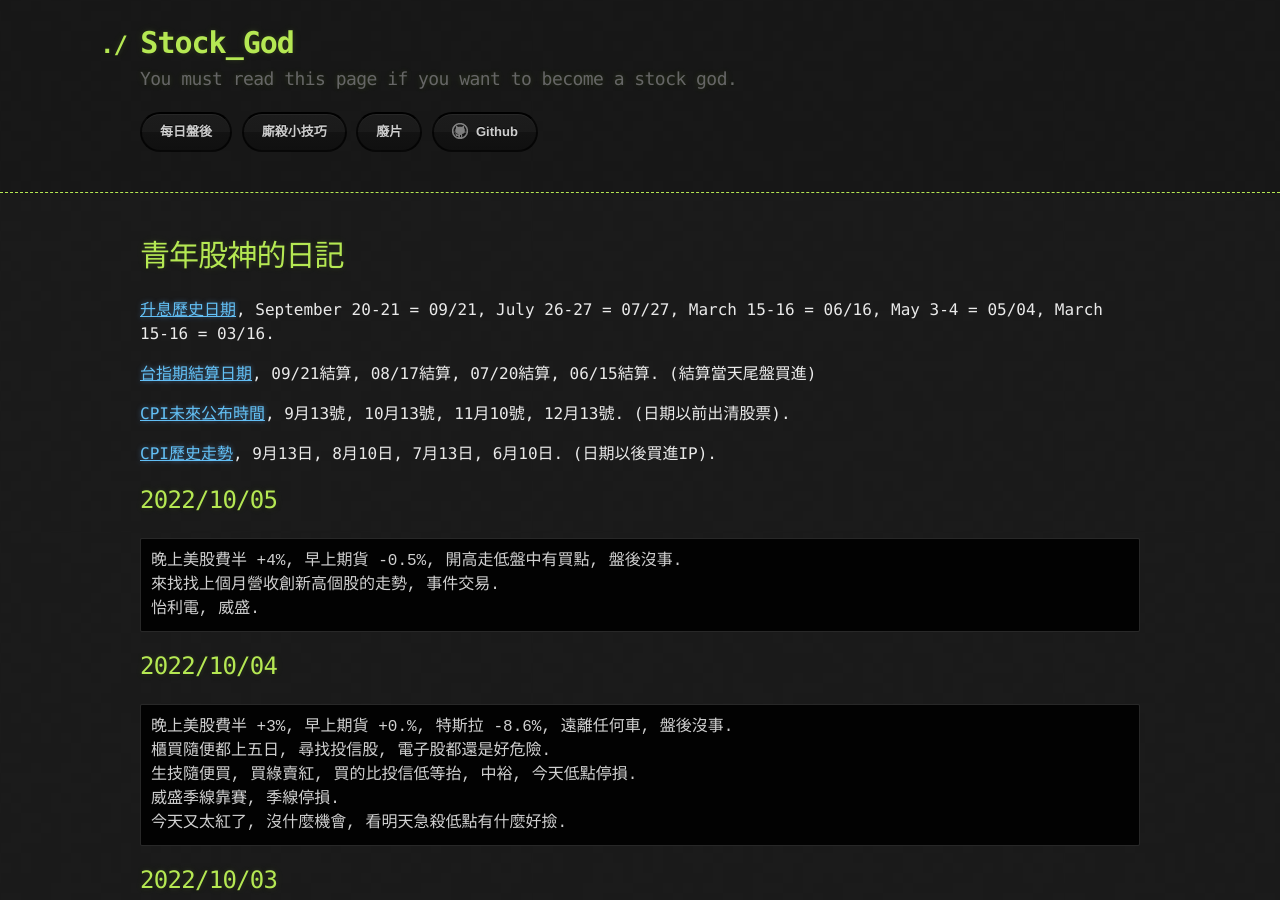
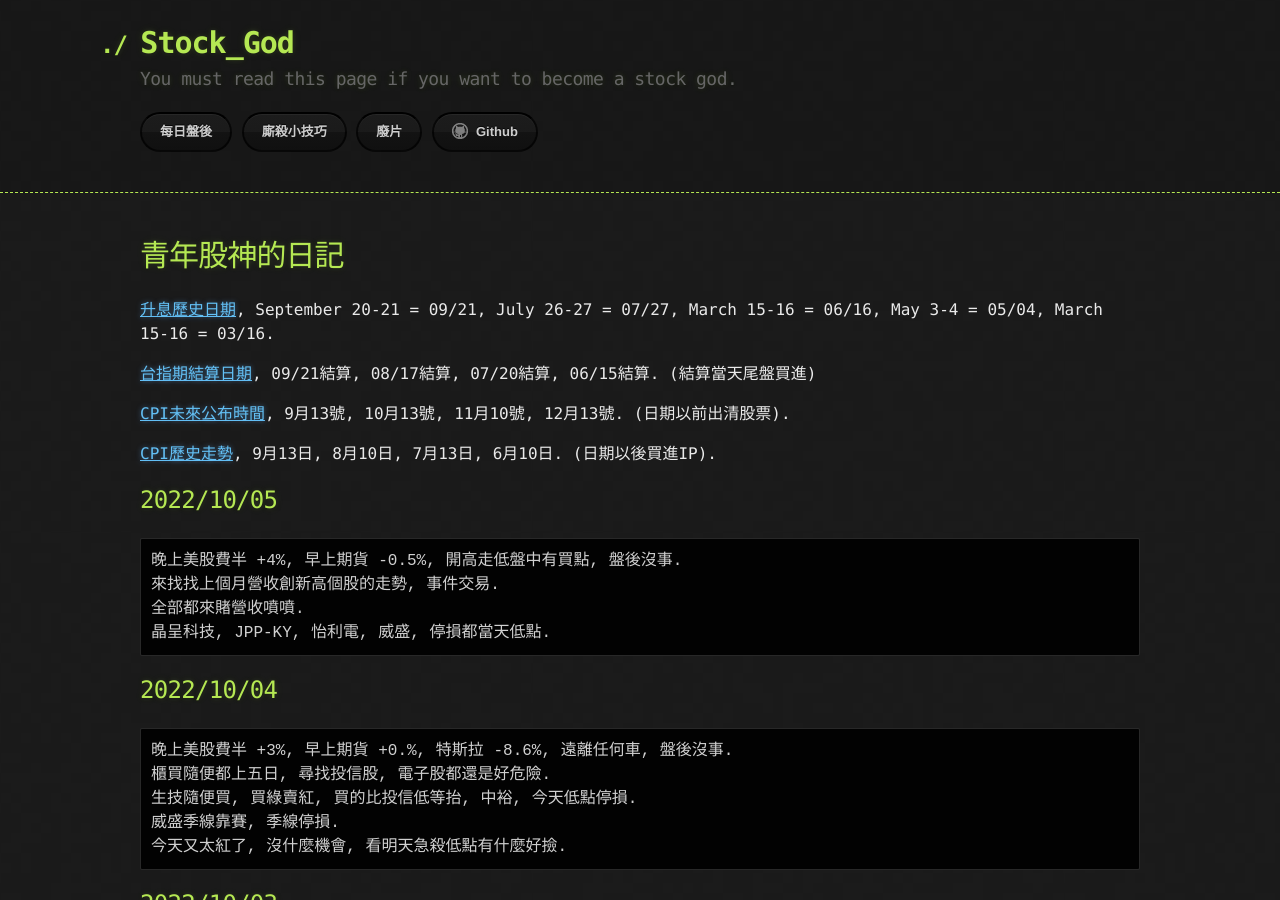
Before and after one commit to lepg5487/Stock_God, a Jekyll site: the page built from index.md, in a window 1280 px wide and 900 px high. Built offline with Jekyll 4.4.1, drawn with Linux system fonts in a browser that asks for light colours; our own code applies the rules of GitHub Pages for plain Markdown files.

Commit message:
Update index.md

````diff
--- a/index.md
+++ b/index.md
@@ -16,7 +16,8 @@ layout: testlayouts
 ```
 晚上美股費半 +4%, 早上期貨 -0.5%, 開高走低盤中有買點, 盤後沒事.
 來找找上個月營收創新高個股的走勢, 事件交易.
-怡利電, 威盛.
+全部都來賭營收噴噴.
+晶呈科技, JPP-KY, 怡利電, 威盛, 停損都當天低點.
 ```
 
 ## 2022/10/04
````
